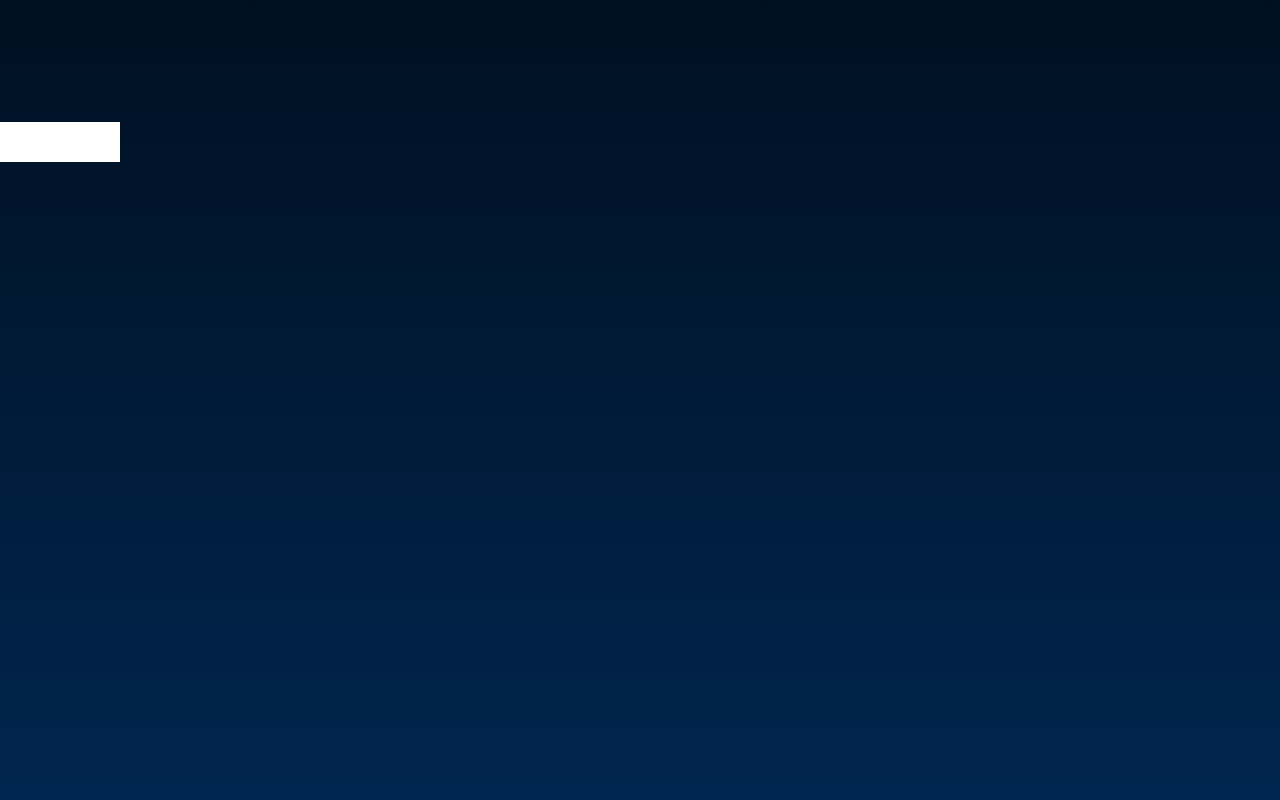
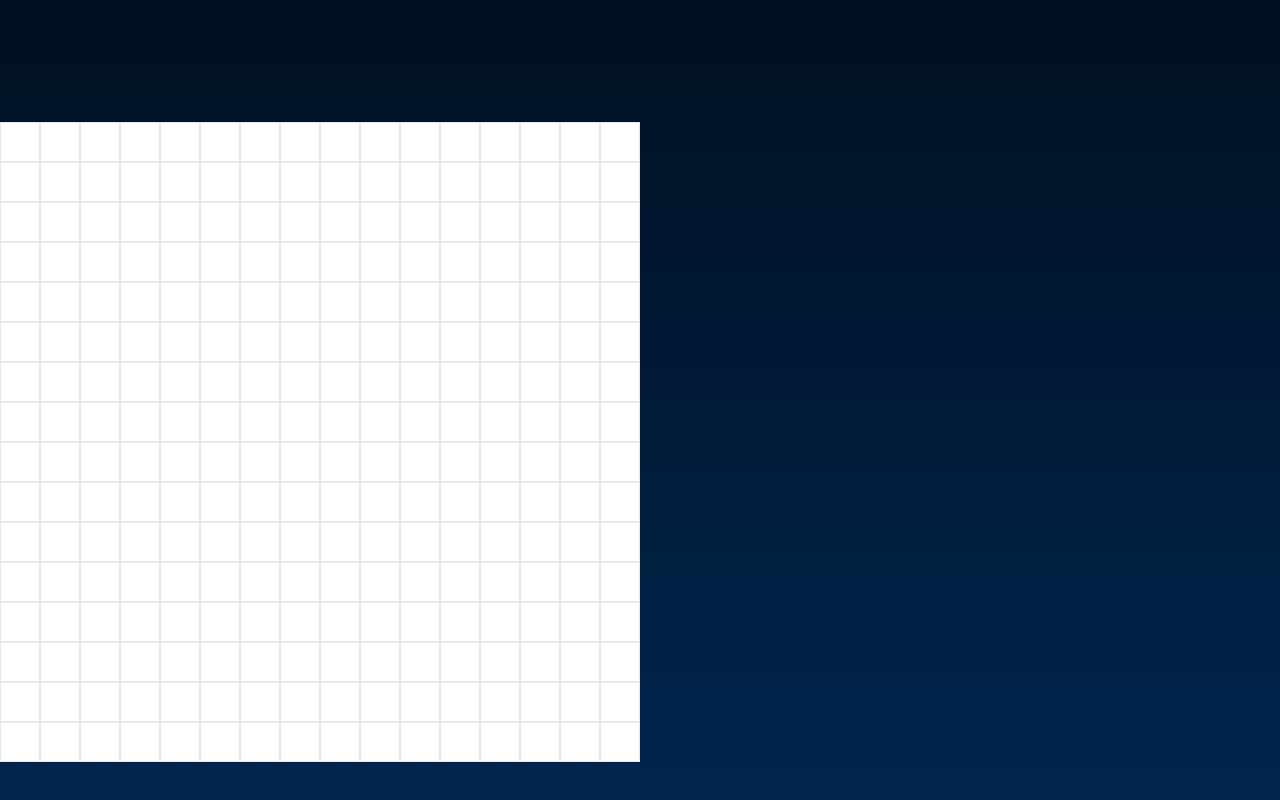
Before and after one commit to JordanRoberts-1/wave-function-collapse, a React (Vite) app: page / in a window 1280 px wide. Shown: the part 1478-2278 px from the top of the page. Built offline with nearby package versions, Linux system fonts and the light colour scheme.

Commit message:
Fill grid with empty cells

```diff
--- a/src/Components/Tile.jsx
+++ b/src/Components/Tile.jsx
@@ -4,10 +4,11 @@ import COLOR_MAP, { TILE_SIZE, TileData } from "../Globals";
 const Tile = ({ tileData }) => {
   const [gridRows, setGridRows] = useState(`grid-rows-${TILE_SIZE}`);
   const [gridCols, setGridCols] = useState(`grid-cols-${TILE_SIZE}`);
+  const [tileIndex, setTileIndex] = useState(tileData.getTileIndex());
 
   return (
     <div
-      className={`grid ${gridRows} ${gridCols} place-items-center w-full h-full`}
+      className={`grid ${gridRows} ${gridCols} place-items-center w-full h-full border`}
     >
       {tileData?.getColors()?.map((color, index) => {
         return (
--- a/src/Components/TileConstraintVisualizer.jsx
+++ b/src/Components/TileConstraintVisualizer.jsx
@@ -8,7 +8,7 @@ const TileConstraintVisualizer = () => {
   const [tiles, setTiles] = useState(() => {
     let array = [];
     for (let i = 0; i < 3; i++) {
-      array[i] = new TileData();
+      array[i] = new TileData(i);
     }
     return array;
   });
--- a/src/Components/Visualizer.jsx
+++ b/src/Components/Visualizer.jsx
@@ -1,11 +1,19 @@
-import React, { useEffect } from "react";
+import React, { useEffect, useState } from "react";
 import Tile from "./Tile";
 
 const Visualizer = ({ tiles }) => {
+  const [gridData, setGridData] = useState(Array(16 * 16).fill(0));
+
+  useEffect(() => {
+    console.log(gridData);
+  }, [gridData]);
+
   return (
     <div className="w-screen h-screen bg-gradient-to-b from-darkest to-light flex flex-col">
       <div className="w-[50vw] h-[50vw] grid grid-cols-16 grid-rows-16">
-        {tiles?.map((tileData, index) => {
+        {gridData?.map((gridTileIndex, index) => {
+          const tileData = tiles[gridTileIndex];
+          console.log(tileData);
           return <Tile key={index} tileData={tileData} />;
         })}
       </div>
--- a/src/Globals.js
+++ b/src/Globals.js
@@ -8,7 +8,7 @@ const COLOR_MAP = {
 const TILE_SIZE = 3;
 
 class TileData {
-  constructor() {
+  constructor(index) {
     this.data = {};
     this.data.constraints = {
       top: 0,
@@ -17,6 +17,7 @@ class TileData {
       left: 0,
     };
     this.data.colors = Array(TILE_SIZE * TILE_SIZE).fill("white");
+    this.data.tileIndex = index;
   }
 
   updateData(newData) {
@@ -38,6 +39,10 @@ class TileData {
   getConstraint(key) {
     return this.data.constraints[key];
   }
+
+  getTileIndex() {
+    return this.data.tileIndex;
+  }
 }
 
 export default COLOR_MAP;
```
